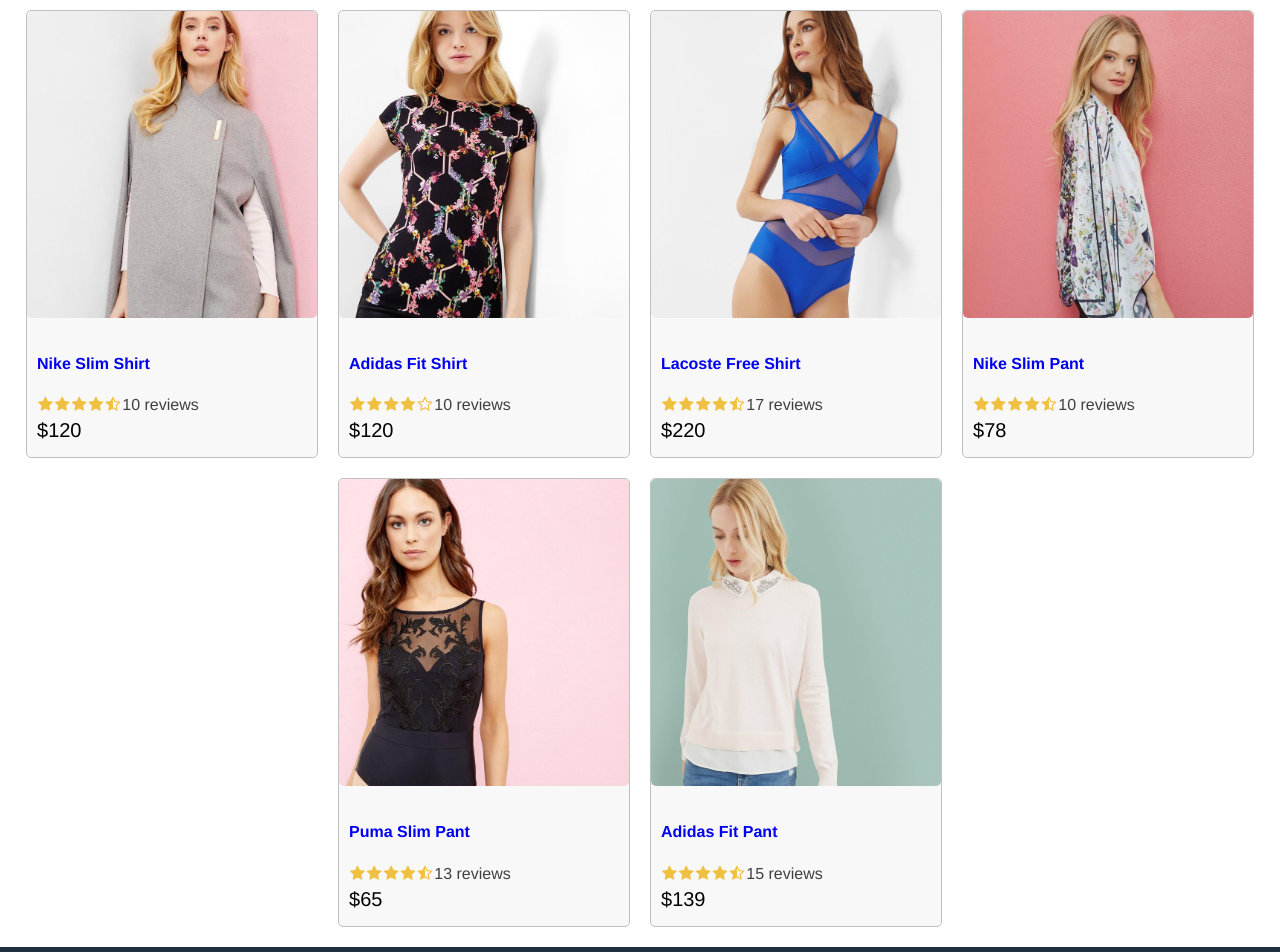
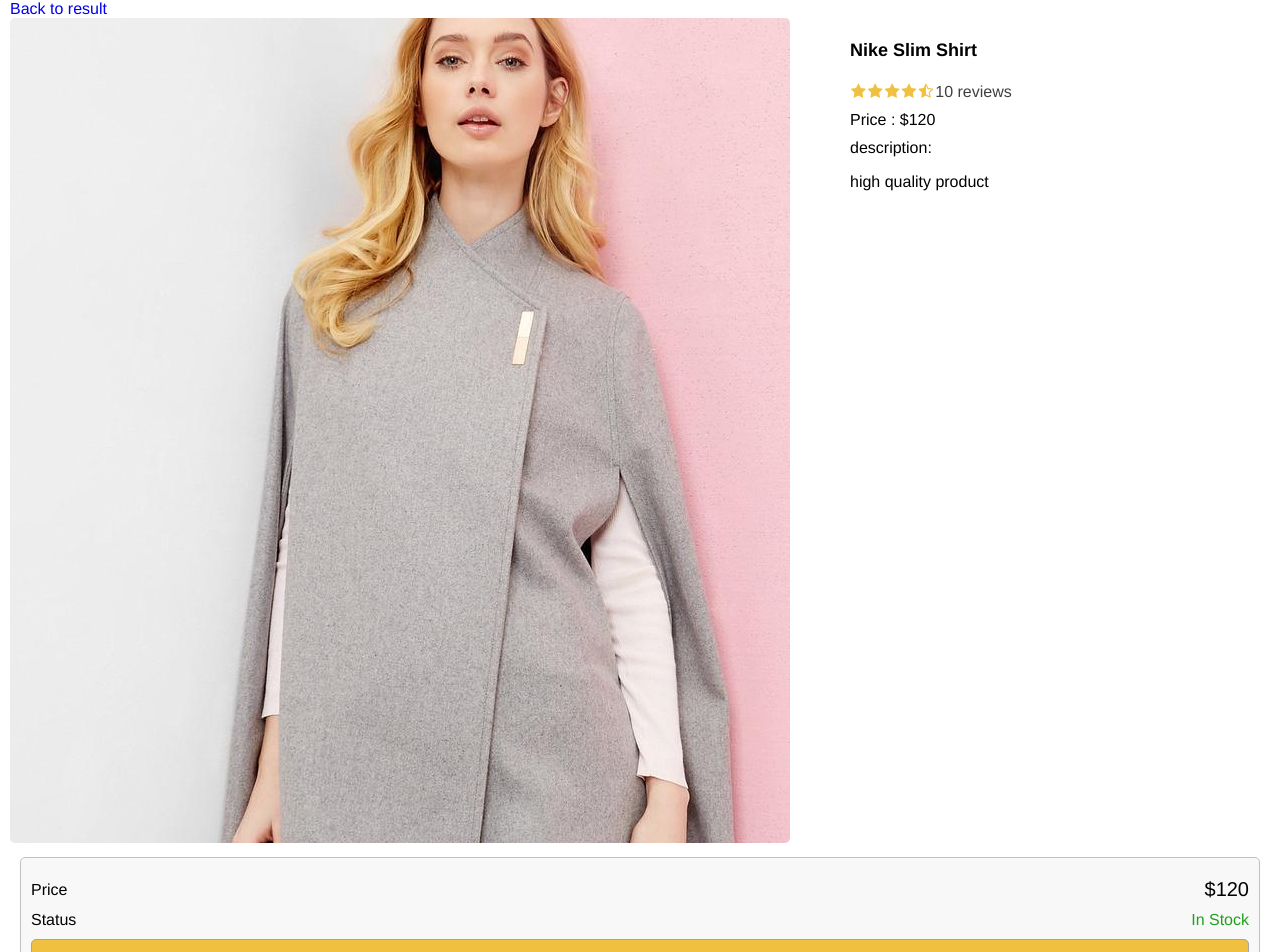
Before and after one commit to lemcok/amazona-app, a React (Create React App) app in the folder frontend/: page /product/1 in a window 1280 px wide. Shown: the part 60-1012 px from the top of the page. Built offline with nearby package versions, Linux system fonts and the light colour scheme.

Commit message:
build Product Screen

```diff
--- a/frontend/package.json
+++ b/frontend/package.json
@@ -8,6 +8,7 @@
     "@testing-library/user-event": "^12.2.0",
     "react": "^17.0.1",
     "react-dom": "^17.0.1",
+    "react-router-dom": "^5.2.0",
     "react-scripts": "4.0.0",
     "web-vitals": "^0.2.4"
   },
--- a/frontend/src/App.js
+++ b/frontend/src/App.js
@@ -1,13 +1,16 @@
 import React from 'react'
+import { BrowserRouter as Router, Route } from 'react-router-dom'
+import { HomeScreen } from './screens/HomeScreen';
+import { ProductScreen } from './screens/ProductScreen';
 
 
-import { data } from './data';
-import { Product } from './components/Product';
+
 
 
 
 function App() {
   return (
+    <Router>
         <div className="grid-container">
 
             <header className="row">
@@ -21,20 +24,15 @@
             </header>
 
             <main>
-            <div className="row center">
-                {
-                    data.products.map( product => (
-                        <Product key={ product._id } { ...product } />
-                    ) )
-                }
+                <Route exact path="/product/:id" component={ ProductScreen } />
+                <Route exact path="/" component={ HomeScreen } />
 
-
-            </div>
             </main>
 
             <footer className="row center">All right reserved</footer>
 
         </div>
+    </Router>
   );
 }
 
--- a/frontend/src/data.js
+++ b/frontend/src/data.js
@@ -6,6 +6,7 @@
              category: 'Shirts',
              image: '/images/p1.jpg',
              price: 120,
+             countInStock: 10,
              brand: 'Nike',
              rating: 4.5,
              numReviews: 10,
@@ -17,6 +18,7 @@
             category: 'Shirts',
             image: '/images/p2.jpg',
             price: 120,
+            countInStock: 0,
             brand: 'Adidas',
             rating: 4,
             numReviews: 10,
@@ -28,6 +30,7 @@
             category: 'Shirts',
             image: '/images/p3.jpg',
             price: 220,
+            countInStock: 15,
             brand: 'Lacoste',
             rating: 4.8,
             numReviews: 17,
@@ -39,6 +42,7 @@
             category: 'Pants',
             image: '/images/p4.jpg',
             price: 78,
+            countInStock: 10,
             brand: 'NiKE',
             rating: 4.5,
             numReviews: 10,
@@ -50,6 +54,7 @@
             category: 'Pants',
             image: '/images/p5.jpg',
             price: 65,
+            countInStock: 20,
             brand: 'Puma',
             rating: 4.5,
             numReviews: 13,
@@ -61,6 +66,7 @@
             category: 'Shirts',
             image: '/images/p6.jpg',
             price: 139,
+            countInStock: 0,
             brand: 'Adidas',
             rating: 4.5,
             numReviews: 15,
--- a/frontend/src/index.css
+++ b/frontend/src/index.css
@@ -56,6 +56,36 @@
 a:hover {
   color: #ff8000;
 }
+ul {
+  padding: 0;
+  margin: 0;
+  list-style-type: none;
+}
+li {
+  margin-top: 1rem;
+}
+button {
+  padding: 1rem;
+  border-radius: 0.5rem;
+  border: 0.1rem solid #a4a4a4;
+
+  font-size: 1.6rem;
+  font-family: Helvetica, Arial, sans-serif;
+
+  -webkit-font-smoothing: antialiased;
+  -moz-osx-font-smoothing: grayscale;
+  background-color: #f8f8f8;
+  cursor: pointer;
+}
+button:hover {
+  border: 0.1rem solid #404040;
+}
+button.primary {
+  background-color: #f0c040;
+}
+button.block {
+  width: 100%;
+}
 
 /* Header */
 header a {
@@ -78,12 +108,25 @@
   justify-content: center;
 }
 
+.row.top {
+  align-items: flex-start;
+}
+.col-1 {
+  flex: 1 1 25rem;
+}
+.col-2 {
+  flex: 2 1 50rem;
+}
+
 /* Images */
 img {
   border-radius: 0.5rem;
 }
 img.medium {
   max-width: 29rem;
+  width: 100%;
+}
+img.large {
   width: 100%;
 }
 
@@ -115,3 +158,11 @@
 .rating span:last-child {
   color: #404040;
 }
+
+/* Alert */
+.success {
+  color: #20a020;
+}
+.error {
+  color: #a02020;
+}
--- /dev/null
+++ b/frontend/src/screens/HomeScreen.js
@@ -0,0 +1,18 @@
+import React from 'react'
+
+import { data } from '../data';
+import { Product } from '../components/Product';
+
+export const HomeScreen = () => {
+    return (
+        <div className="row center">
+            {
+                data.products.map( product => (
+                    <Product key={ product._id } { ...product } />
+                ) )
+            }
+
+
+        </div>
+    )
+}
--- /dev/null
+++ b/frontend/src/screens/ProductScreen.js
@@ -0,0 +1,73 @@
+import React from 'react'
+import { Link } from 'react-router-dom';
+import { Rating } from '../components/Rating';
+import { data } from '../data'
+
+export const ProductScreen = ({ match }) => {
+
+    const product = data.products.find( x => x._id === match.params.id );
+
+    if (!product) {
+        return <div> Product not found</div>
+    }
+
+    return (
+        <div>
+            <Link to="/">Back to result</Link>
+            <div className="row top">
+                <div className="col-2">
+                    <img src={ product.image} alt={ product.name } />
+                </div>
+
+                <div className="col-1">
+                    <ul>
+                        <li>
+                            <h1>{ product.name }</h1>
+                        </li>
+                        <li>
+                            <Rating
+                                rating={ product.rating }
+                                numReviews={ product.numReviews }
+                            />
+                        </li>
+                        <li>
+                            Price : ${ product.price }
+                        </li>
+                        <li>
+                            description:
+                            <p>{ product.description }</p>
+                        </li>
+
+                    </ul>
+                </div>
+
+                <div className="col-1">
+                    <div className="card card-body">
+                        <ul>
+                            <li>
+                                <div className="row">
+                                    <div>Price</div>
+                                    <div className="price">${ product.price }</div>
+                                </div>
+                            </li>
+                            <li>
+                                <div className="row">
+                                    <div>Status</div>
+                                    <div>
+                                        { product.countInStock>0
+                                            ? <span className="success">In Stock</span>
+                                            : <span className="error">Unavailable</span>
+                                        }
+                                    </div>
+                                </div>
+                            </li>
+                            <li>
+                                <button className="primary block">Add to card</button>
+                            </li>
+                        </ul>
+                    </div>
+                </div>
+            </div>
+        </div>
+    )
+}
```
Also changed, not shown: 1 other file (tests, documents, lock files or other folders). Lines whose indentation alone changed are shown as unchanged.
